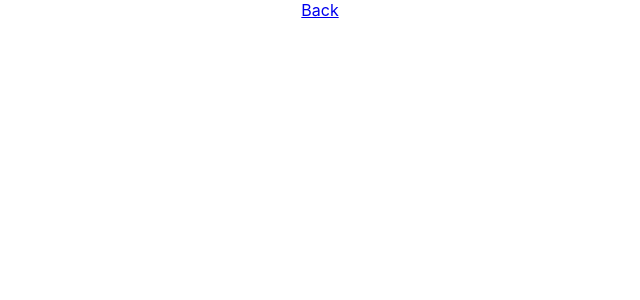
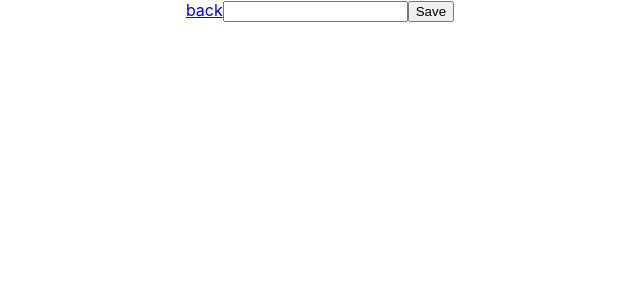
Before and after one commit to sandrabidiak/repoBitsfabrick, a React (Create React App) app in the folder bitsfabrick/: page /detail in a window 1280 px wide. Shown: the top 300 px of the page, without its empty margins (320-960 px from the left). Built offline with nearby package versions, Linux system fonts and the light colour scheme.

Commit message:
- added redux, store with all functionality

```diff
--- a/bitsfabrick/package.json
+++ b/bitsfabrick/package.json
@@ -5,8 +5,10 @@
   "dependencies": {
     "react": "^16.8.6",
     "react-dom": "^16.8.6",
+    "react-redux": "^7.0.3",
     "react-router-dom": "^5.0.0",
-    "react-scripts": "3.0.1"
+    "react-scripts": "3.0.1",
+    "redux": "^4.0.1"
   },
   "scripts": {
     "start": "react-scripts start",
--- a/bitsfabrick/src/components/PlotDetail.js
+++ b/bitsfabrick/src/components/PlotDetail.js
@@ -1,14 +1,46 @@
 import React from 'react';
 import { Link } from 'react-router-dom';
+import { connect } from 'react-redux';
+import * as plotActions from '../redux/actions/plotActions';
 
-function PlotDetail() {
+class PlotDetail extends React.Component {
+  constructor(props) {
+    super(props);
+    this.state = {
+      plot: {
+        title: ''
+      }
+    };
+  }
+
+  handleChange = (event) => {
+    const plot = { ...this.state.plot, title: event.target.value};
+    this.setState({plot});
+  }
+
+  handleClick = () => {
+    this.props.dispatch(plotActions.addPlot({title: "Star Wars"}))
+  }
+
+  render(){
     return (
       <div>
-       <Link to="/">
-            Back
-       </Link>
+        <Link to="/">
+          back
+        </Link>
+        <input type="text" value={this.state.plot.title} onChange={this.handleChange} />
+        <button onClick={this.handleClick}>
+          Save
+        </button>
       </div>
     );
   }
+}
 
-  export default PlotDetail;
+function mapStateToProps(state){
+  return {
+    plots: state.plotsState.plots
+  }
+}
+
+export default connect(mapStateToProps)(PlotDetail);
--- a/bitsfabrick/src/components/PlotList.js
+++ b/bitsfabrick/src/components/PlotList.js
@@ -1,14 +1,31 @@
 import React from 'react';
 import { Link } from 'react-router-dom';
+import { connect } from 'react-redux';
 
-function PlotList() {
+class PlotList extends React.Component {
+  constructor(props) {
+    super(props);
+    this.state = {
+
+    };
+  }
+
+  render(){
     return (
       <div>
        <Link to="detail">
             Create Plot List
        </Link>
+       {this.props.plots.length}
       </div>
     );
   }
+}
 
-  export default PlotList;
+function mapStateToProps(state){
+  return {
+    plots: state.plotsState.plots
+  }
+}
+
+export default connect(mapStateToProps)(PlotList);
--- a/bitsfabrick/src/index.js
+++ b/bitsfabrick/src/index.js
@@ -4,11 +4,17 @@ import { BrowserRouter as Router} from 'react-router-dom';
 import './index.css';
 import App from './App';
 import * as serviceWorker from './serviceWorker';
+import configureStore from './redux/configureStore';
+import { Provider } from 'react-redux';
+
+const store = configureStore();
 
 ReactDOM.render(
-    <Router>
-        <App />
-    </Router>,
+    <Provider store={store}>
+        <Router>
+            <App />
+        </Router>
+    </Provider>,
     document.getElementById('root')
 );
 
--- /dev/null
+++ b/bitsfabrick/src/redux/actions/plotActions.js
@@ -0,0 +1,3 @@
+export function addPlot(plot) {
+    return { type: "ADD_PLOT", plot: plot };
+}
--- /dev/null
+++ b/bitsfabrick/src/redux/configureStore.js
@@ -0,0 +1,6 @@
+import { createStore } from 'redux';
+import rootReducer from './reducers';
+
+export default function configureStore(initialState) {
+    return createStore(rootReducer, initialState);
+}
--- /dev/null
+++ b/bitsfabrick/src/redux/reducers/index.js
@@ -0,0 +1,8 @@
+import { combineReducers } from 'redux';
+import plots from './plotReducer';
+
+const rootReducer = combineReducers({
+    plotsState: plots
+});
+
+export default rootReducer;
--- /dev/null
+++ b/bitsfabrick/src/redux/reducers/plotReducer.js
@@ -0,0 +1,10 @@
+export default function plotReducer (state = { plots:[] }, action) {
+    switch(action.type) {
+        case "ADD_PLOT":
+            const newPlots = [...state.plots, action.plot];
+            const newState = Object.assign({} , state, { plots: newPlots });
+            return newState;
+        default:
+            return state;
+    }
+}
```
Also changed, not shown: 1 other file (tests, documents, lock files or other folders).
